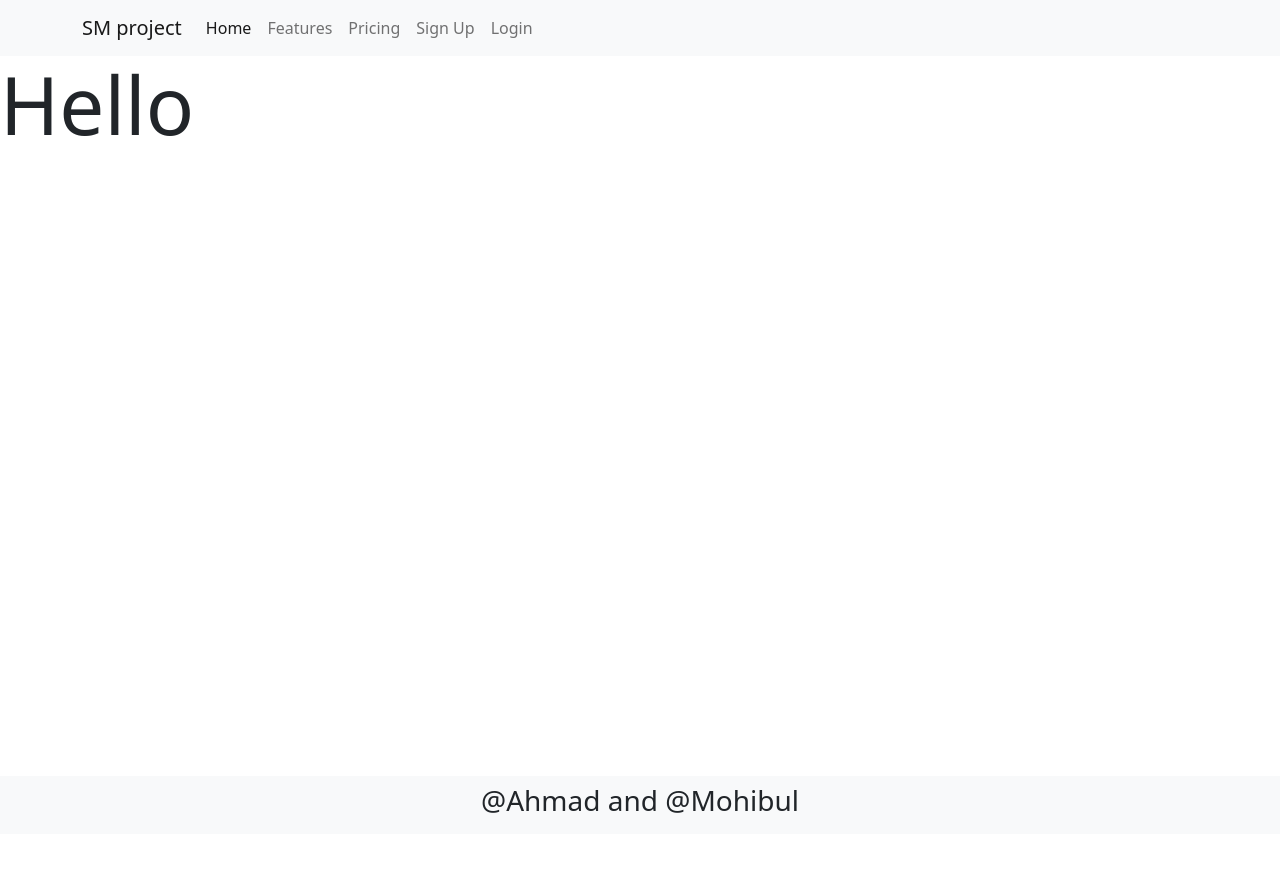
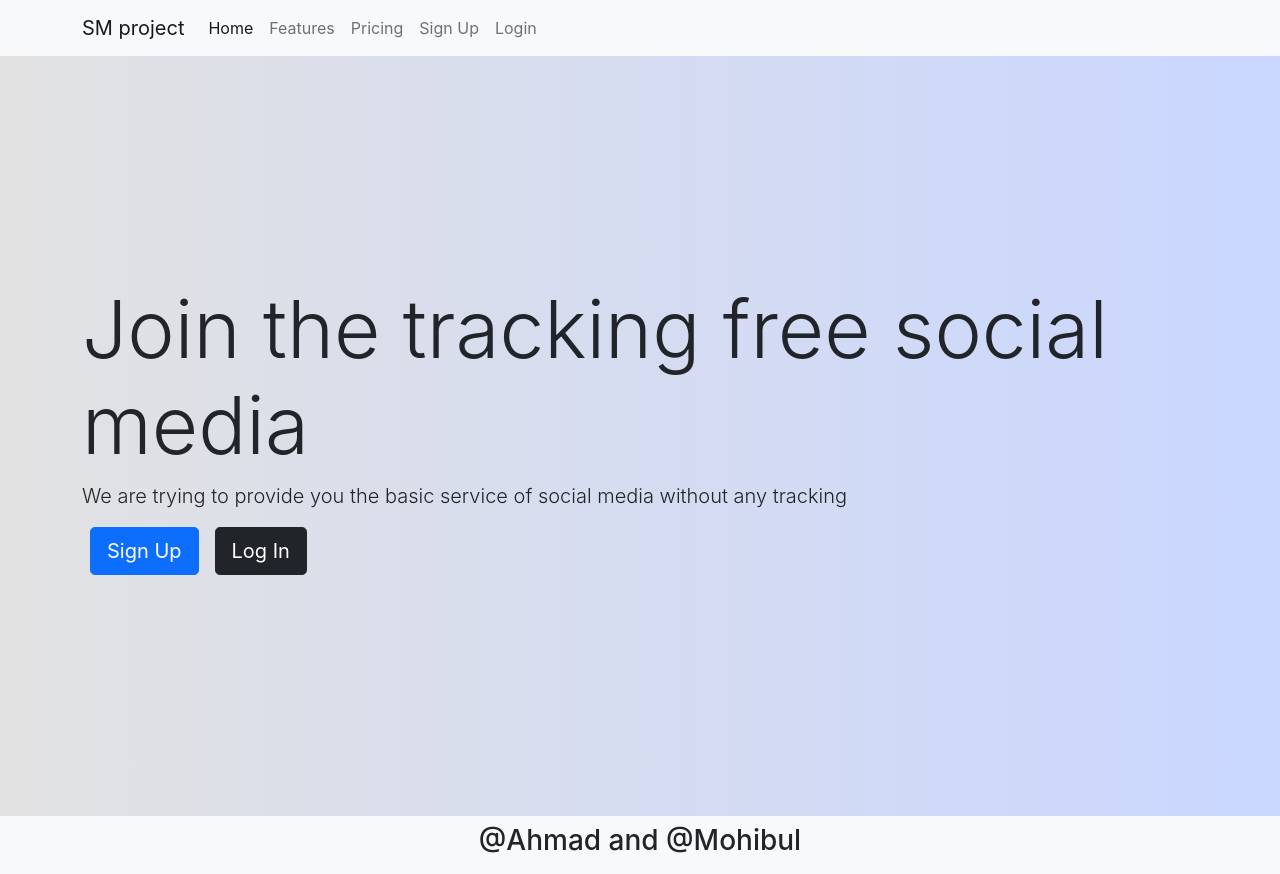
Before and after one commit to ahmad4hat/sm-project, a React (Create React App) app: page / in a window 1280 px wide. Before the commit the page ends 834 px from the top, so only its background shows below. Built offline with nearby package versions, Linux system fonts and the light colour scheme.

Commit message:
landing page added

```diff
--- a/src/App.js
+++ b/src/App.js
@@ -1,10 +1,11 @@
+import React from "react";
 import Layout from "./components/layout/Layout";
-import React from "react";
+import Landing from "./containers/Landing/Landing";
 
 const App = () => {
   return (
     <Layout>
-      <h1 className="display-1">Hello</h1>
+      <Landing></Landing>
     </Layout>
   );
 };
--- a/src/components/layout/Footer.jsx
+++ b/src/components/layout/Footer.jsx
@@ -3,7 +3,7 @@ import PropTypes from "prop-types";
 
 const footer = (props) => {
   return (
-    <footer class=" navbar-dark bg-light">
+    <footer className=" navbar-dark bg-light">
       <div className="container d-flex justify-content-center p-2 ">
         <h3>@Ahmad and @Mohibul</h3>
       </div>
--- /dev/null
+++ b/src/containers/Landing/Landing.jsx
@@ -0,0 +1,37 @@
+import React from "react";
+// import PropTypes from 'prop-types'
+import Scss from "./Landing.module.scss";
+
+const Landing = (props) => {
+  return (
+    <div
+      className={`d-flex justify-content-center align-items-center ${Scss.Landing}`}
+      style={{ height: "95vh" }}
+    >
+      <div className="jumbotron container">
+        <h1 className="display-1 font-weight-bold ">
+          Join the tracking free social media
+        </h1>
+        <p className="lead">
+          We are trying to provide you the basic service of social media without
+          any tracking
+        </p>
+
+        <p className="lead">
+          <a className="btn btn-primary btn-lg mx-2" href="#" role="button">
+            Sign Up
+          </a>
+          <a className="btn btn-dark btn-lg mx-2" href="#" role="button">
+            Log In
+          </a>
+        </p>
+      </div>
+    </div>
+  );
+};
+
+// Landing.propTypes = {
+
+// }
+
+export default Landing;
--- /dev/null
+++ b/src/containers/Landing/Landing.module.scss
@@ -0,0 +1,13 @@
+.Landing {
+  background: #c9d6ff; /* fallback for old browsers */
+  background: -webkit-linear-gradient(
+    to right,
+    #e2e2e2,
+    #c9d6ff
+  ); /* Chrome 10-25, Safari 5.1-6 */
+  background: linear-gradient(
+    to right,
+    #e2e2e2,
+    #c9d6ff
+  ); /* W3C, IE 10+/ Edge, Firefox 16+, Chrome 26+, Opera 12+, Safari 7+ */
+}
--- a/src/index.css
+++ b/src/index.css
@@ -11,3 +11,6 @@ code {
   font-family: source-code-pro, Menlo, Monaco, Consolas, 'Courier New',
     monospace;
 }
+*{
+  box-sizing: border-box;
+}
--- a/src/index.js
+++ b/src/index.js
@@ -1,9 +1,9 @@
 import React from "react";
 import ReactDOM from "react-dom";
-import "./index.css";
 import App from "./App";
 import reportWebVitals from "./reportWebVitals";
 import "bootstrap/scss/bootstrap.scss";
+import "./index.css";
 import bootstrap from "bootstrap";
 
 ReactDOM.render(
```
